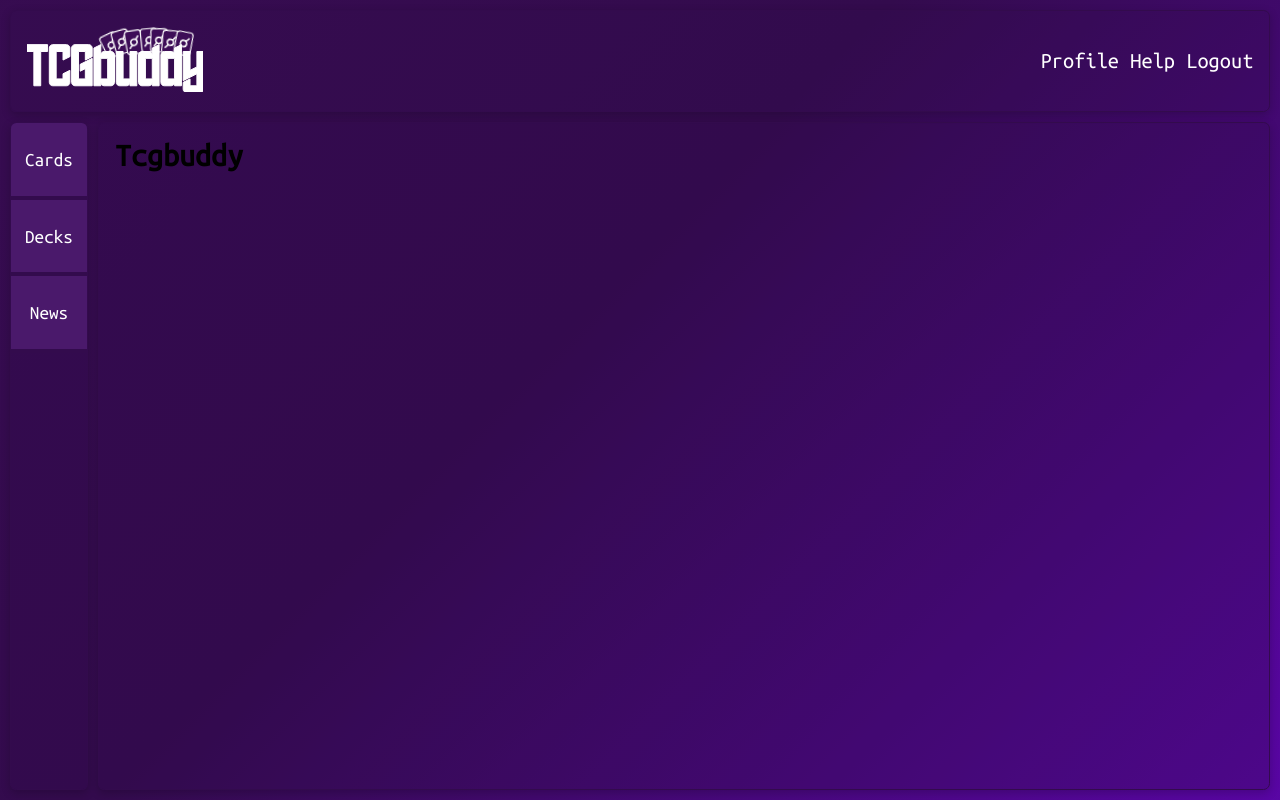
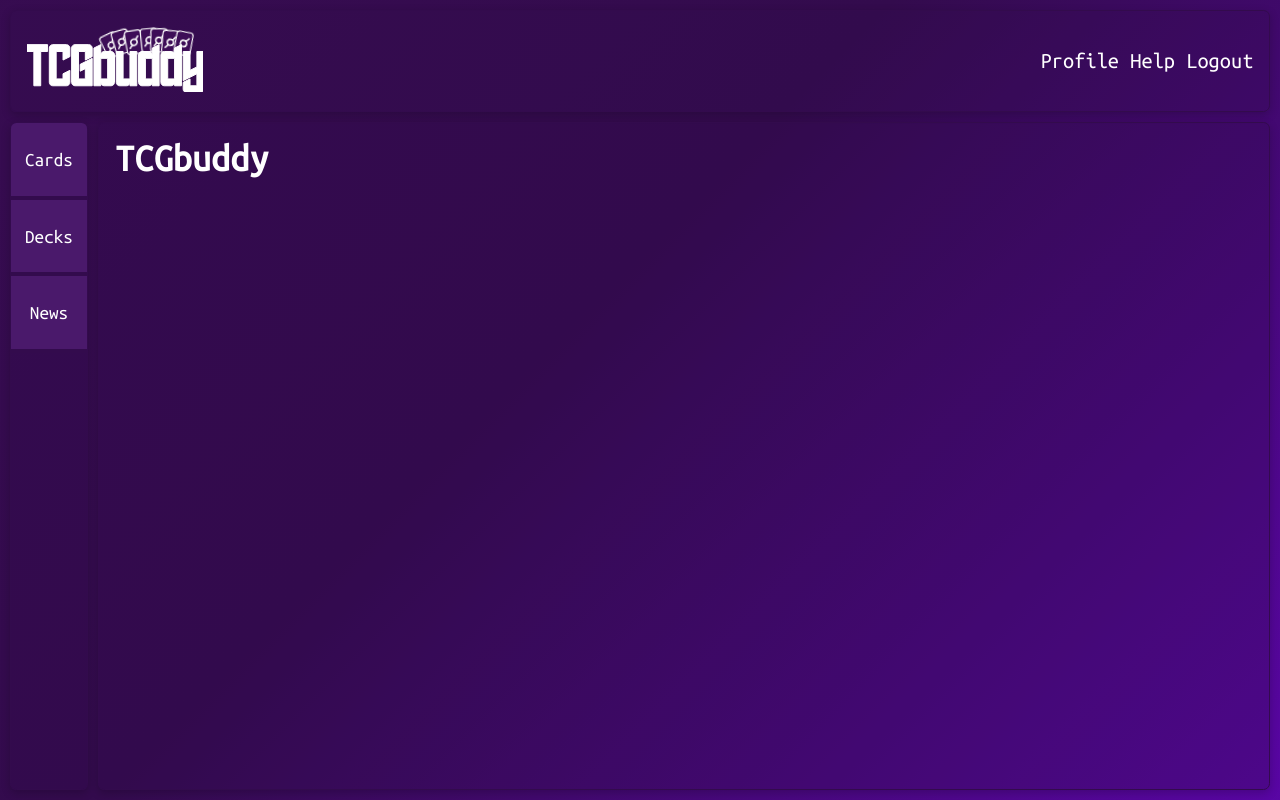
Before and after one commit to SamuelMiddendorp/tcgbuddy-frontend, a SvelteKit app: page / in a window 1280 px wide. Built offline with nearby package versions, Linux system fonts and the light colour scheme.

Commit message:
Add fitting font

```diff
--- a/src/routes/+page.svelte
+++ b/src/routes/+page.svelte
@@ -1 +1,7 @@
-<h1>Tcgbuddy</h1>
+<style>
+    h1{
+        font-size: 2.4em;
+        color: #fff;
+    }
+</style>
+<h1>TCGbuddy</h1>
```
